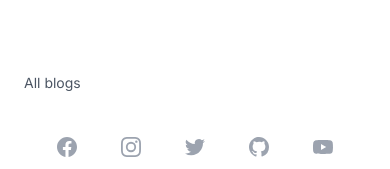
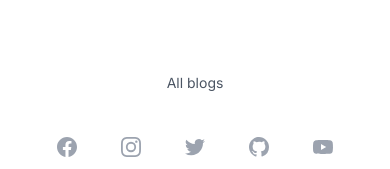
Before and after one commit to Yustes88/blog, a Next.js app: page / in a window 390 px wide. Shown: the part 7924-8093 px from the top of the page. Built offline with nearby package versions, Linux system fonts and the light colour scheme.

Commit message:
fix footer nav spacing

```diff
--- a/components/Footer.tsx
+++ b/components/Footer.tsx
@@ -4,7 +4,7 @@ export default function Footer() {
   return (
     <footer className="bg-white">
       <div className="mx-auto max-w-7xl overflow-hidden px-6 py-6 lg:px-8">
-        <nav className="-mb-6 columns-2 sm:flex sm:justify-center sm:space-x-12" aria-label="Footer">
+        <nav className="-mb-6 flex justify-center sm:space-x-12" aria-label="Footer">
           {navigation.main.map((item) => (
             <div key={item.name} className="pb-6">
               <a href={item.href} className="text-sm leading-6 text-gray-600 hover:text-gray-900">
```
